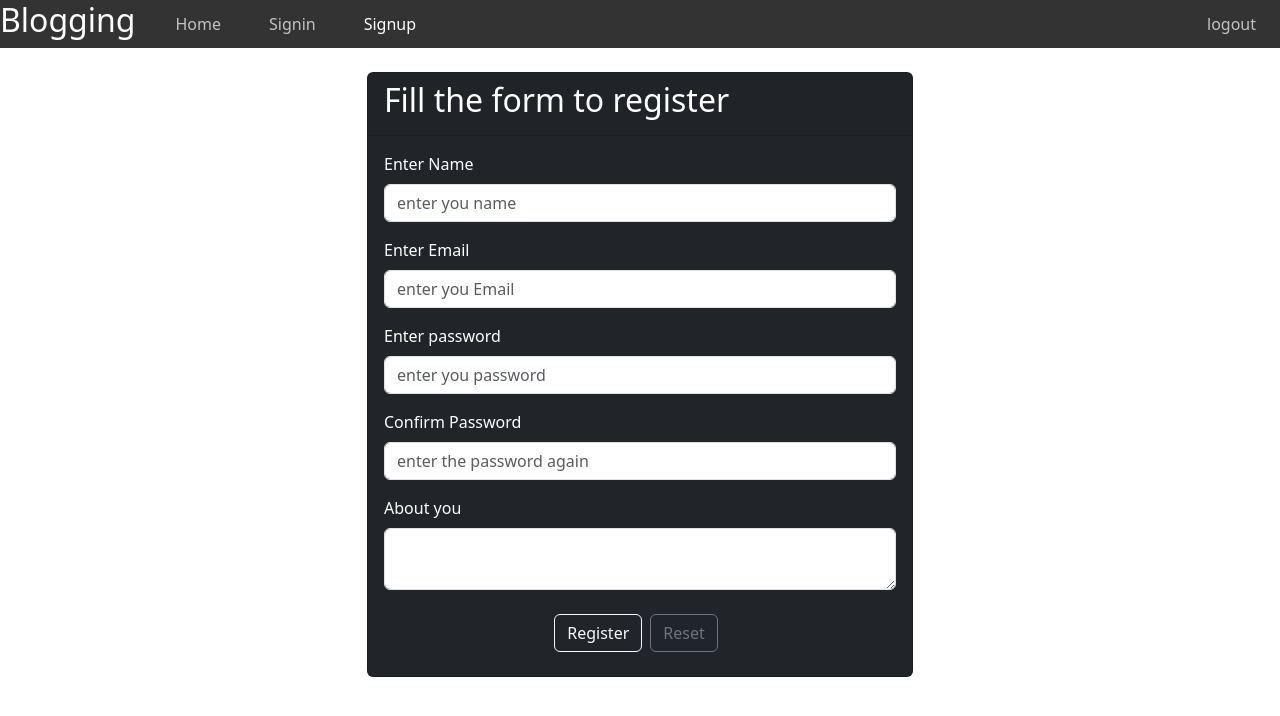
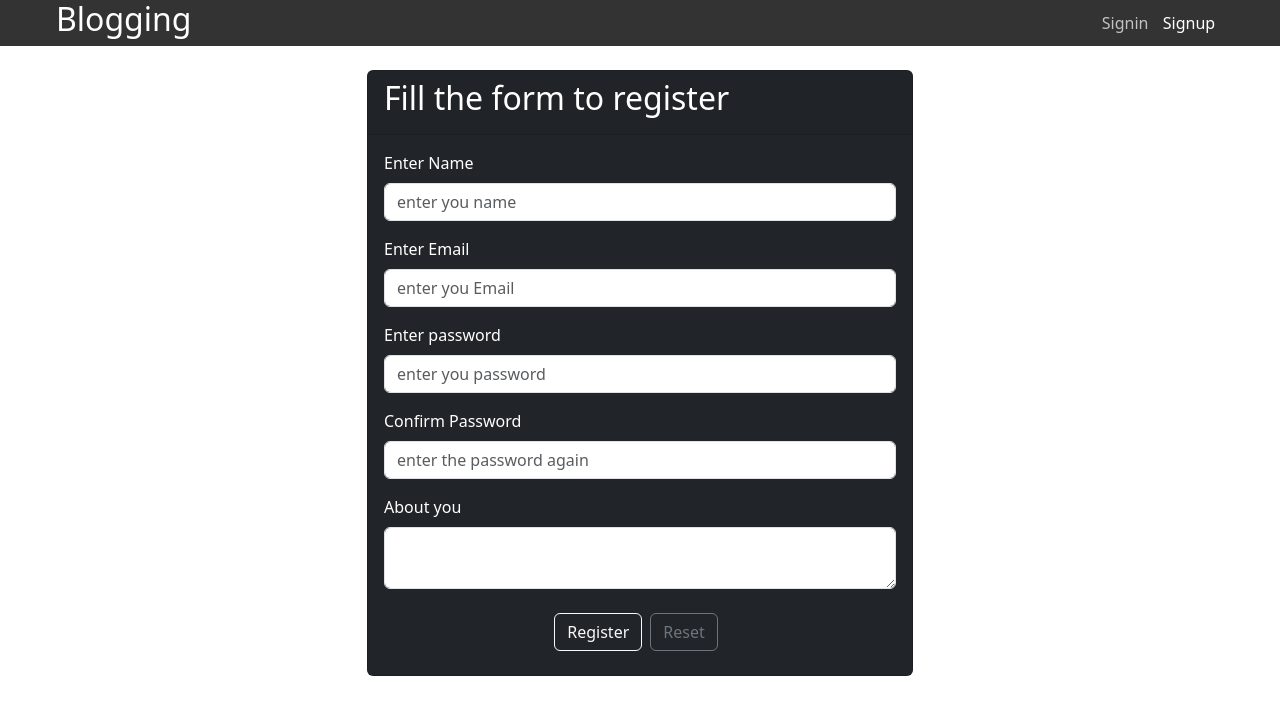
Before and after one commit to Darshanbs2001/Blogging-Website, a React (Vite) app in the folder frontend/: page /signup in a window 1280 px wide. Shown: the top 716 px of the page. Built offline with nearby package versions, Linux system fonts and the light colour scheme.

Commit message:
desgined the adding a post page

```diff
--- a/frontend/src/App.css
+++ b/frontend/src/App.css
@@ -18,11 +18,11 @@ nav{
     justify-content: flex-start;
     align-items: center;
     width:100%;
-    gap:1rem;
+    gap:0.5rem;
 }
 .nav-items,.hidden{
     color:inherit;
-    padding: 0.5rem;
+    padding: 0.3rem;
     display: flex;
     width: 100%;
     justify-content: space-between;
@@ -32,14 +32,13 @@ nav{
 .nav-links{
     text-decoration: none;
     color:inherit;
-    padding: 0.25rem;
-    padding-inline: 1rem;
+    padding-inline: 0.25rem;
     border-radius:1.2rem;
     opacity: 0.7;
 }
 .containers{
     display: flex;
-    gap:1rem;
+    gap:0.4rem;
 }
 
 .icons{
--- a/frontend/src/Routes/Routes.jsx
+++ b/frontend/src/Routes/Routes.jsx
@@ -1,17 +1,28 @@
-import React from 'react'
+
 import { Route,Routes } from 'react-router-dom'
 import Home from '../pages/Home'
 import Login from '../pages/SignIn'
 import SignUp from '../pages/SignUp'
 import About from '../pages/About'
+import PrivateRoute from '../components/PrivateRoute'
+import UserDashBoard from '../pages/user-routes/userDashBoard'
+import { isLoggedin } from '../services/auth'
 const CustomRoutes = () => {
   return (
    <Routes>
     <Route path='/'>
      <Route index element={<Home/>}/>
+     {isLoggedin()?null:
+
      <Route path='signin' element={<Login/>} />
+}
+{isLoggedin()?null:
      <Route path='signup' element ={<SignUp/>}/>
+}
      <Route path="about" element={<About/>}/>
+    </Route>
+    <Route path="/user" element={<PrivateRoute/>}>
+      <Route path="dashboard" element={<UserDashBoard/>}/>
     </Route>
     </Routes>
   )
--- /dev/null
+++ b/frontend/src/components/AddPost.jsx
@@ -0,0 +1,36 @@
+import { Button, Card, CardBody, Container, Input, Label } from 'reactstrap'
+
+const AddPost
+ = () => {
+  return (
+    <div className='wrapper'>
+        <Container className='mt-2'>
+            <Card className='shadow'>
+                <CardBody>
+                    <div >
+                       <Label for='title'>Post title</Label>
+                       <Input type='text' id='title'></Input>
+                    </div>
+                    <div>
+                       <Label for='content'>Post content</Label>
+                       <Input type='textarea' id='content' height={"300px"}></Input>
+                    </div>
+                    <div>
+                       <Label for='title'>Post title</Label>
+                       <Input type='text' id='title'></Input>
+                    </div>
+                   <Container className='text-center mt-2'>
+                    <Button color='primary' className='rounded-0'>Add Post</Button>
+                    <Button color='danger' className='ms-2 rounded-0'>Reset</Button>
+                   </Container>
+                </CardBody>
+            </Card>
+        </Container>
+
+
+    </div>
+  )
+}
+
+
+export default AddPost
--- a/frontend/src/components/NavIgation.jsx
+++ b/frontend/src/components/NavIgation.jsx
@@ -1,37 +1,76 @@
-import { useState } from 'react'
+import { useEffect, useState } from 'react'
 import { IoMenu } from 'react-icons/io5'
 import { MdCancel } from 'react-icons/md';
 import { NavLink } from 'react-router-dom'
+import { doLogout, getCurrentUserDetails, isLoggedin } from '../services/auth';
 
 const NavIgation = () => {
-  const [open,setOpen]=useState(false);
-  const toggleOpen=()=>{
+  const [open, setOpen] = useState(false);
+  const [login, setLogin] = useState(false);
+  const [user,setUser]=useState(null);
+  useEffect(() => {
+    setLogin(isLoggedin());
+    setUser(getCurrentUserDetails());
+    console.log(user)
+
+  }, [login])
+
+  const toggleOpen = () => {
     setOpen(!open);
   }
+  const handleLogout=()=>{
+    doLogout(
+      ()=>{
+        console.log("user is logged out")
+
+      }
+
+    )
+    setLogin(false);
+      setUser(null);
+  }
   return (
-    <header className="nav-header">
-      <nav >
+    <header className="nav-header px-2">
+      <nav className="px-5">
         <h2 className="logo">Blogging</h2>
         <div className="icons">
-          <button className={`${!open?"active":"hidden"}`} onClick={toggleOpen}>
+          <button className={`${!open ? "active" : "hidden"}`} onClick={toggleOpen}>
             <IoMenu></IoMenu>
           </button>
-          <button className={`${open?"active":"hidden"}`} onClick={toggleOpen}>
+          <button className={`${open ? "active" : "hidden"}`} onClick={toggleOpen}>
             <MdCancel></MdCancel>
           </button>
         </div>
-        <div className={`${open?"active nav-items":"hidden"}`}>
+        <div className={`${open ? "active nav-items" : "hidden"}`}>
           <div className="containers">
+            {login&&
 
-            <NavLink className="nav-links" to="/">
-              Home
+            <NavLink className="nav-links" to="/user/dashboard">
+              New Feed
             </NavLink>
+}
 
-            <NavLink className="nav-links" to="/signin" >Signin</NavLink>
-            <NavLink className="nav-links" to="/signup" >Signup</NavLink>
+
+
           </div>
           <div className="containers">
-            <NavLink className="nav-links" to="/logout" >logout</NavLink>
+            {
+              login ? (
+                <>
+                <NavLink className="nav-links " to='/profile'>Profile</NavLink>
+                <NavLink className="nav-links" to="/">{user.email}</NavLink>
+                <div className="nav-links" onClick={handleLogout} >logout</div>
+
+                </>
+              ) : (
+                <>
+                 <NavLink className="nav-links" to="/signin" >Signin</NavLink>
+                 <NavLink className="nav-links" to="/signup" >Signup</NavLink>
+                </>
+
+              )
+            }
+
           </div>
         </div>
       </nav>
--- /dev/null
+++ b/frontend/src/components/PrivateRoute.jsx
@@ -0,0 +1,9 @@
+
+import { Navigate, Outlet } from 'react-router-dom'
+import { isLoggedin } from '../services/auth'
+
+const PrivateRoute = () => {
+  return isLoggedin()?<Outlet/>:<Navigate to="/signin"/>
+}
+
+export default PrivateRoute
--- a/frontend/src/pages/SignIn.jsx
+++ b/frontend/src/pages/SignIn.jsx
@@ -4,6 +4,7 @@ import { Button, Card, CardBody, CardHeader, Col, Container, Form, FormFeedback,
 import { toast } from 'react-toastify'
 import {signin} from '../services/Users'
 import { doLogin } from '../services/auth'
+import { useNavigate } from 'react-router-dom'
 
 
 const SignIn = () => {
@@ -16,6 +17,7 @@ const SignIn = () => {
     isError:false
   }
   )
+  const navigate=useNavigate();
   const handleChange=(e,field)=>{
     setdata((prev)=>{
       let newObj={
@@ -47,6 +49,7 @@ const SignIn = () => {
       doLogin(resp,
         ()=>{
           console.log("login details is saved")
+          navigate('/user/dashboard')
         }
       );
     }
--- /dev/null
+++ b/frontend/src/pages/user-routes/UserDashBoard.jsx
@@ -0,0 +1,14 @@
+import AddPost from "../../components/AddPost"
+import Base from "../../components/Base"
+
+function UserDashBoard() {
+  return (
+    <>
+     <Base>
+      <AddPost/>
+      </Base>
+    </>
+  )
+}
+
+export default UserDashBoard
--- a/frontend/src/services/auth.js
+++ b/frontend/src/services/auth.js
@@ -23,10 +23,10 @@ export const doLogout=(next)=>{
 }
 //get current user
 export const getCurrentUserDetails=()=>{
-    if(isLoggedin){
-        return JSON.parse(localStorage.getItem("data"))
+    if(isLoggedin()){
+        return JSON.parse(localStorage.getItem("data")).userdto;
     }
     else{
-        return false;
+        return undefined;
     }
 }
```
